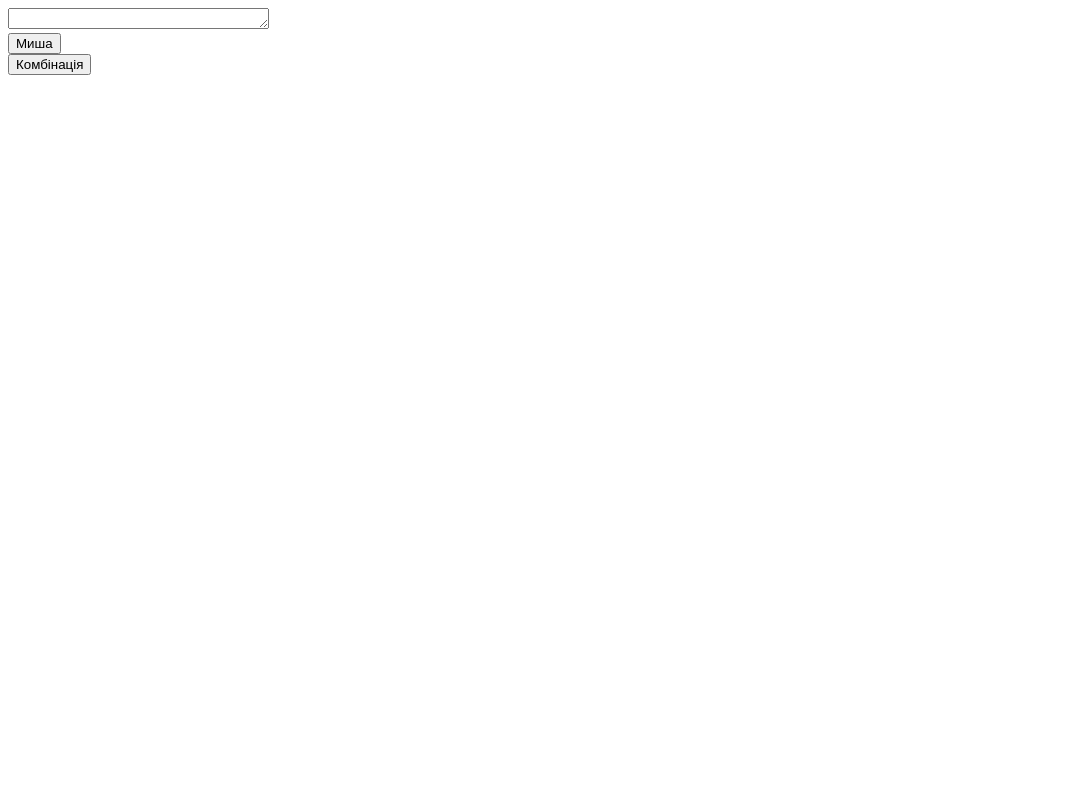
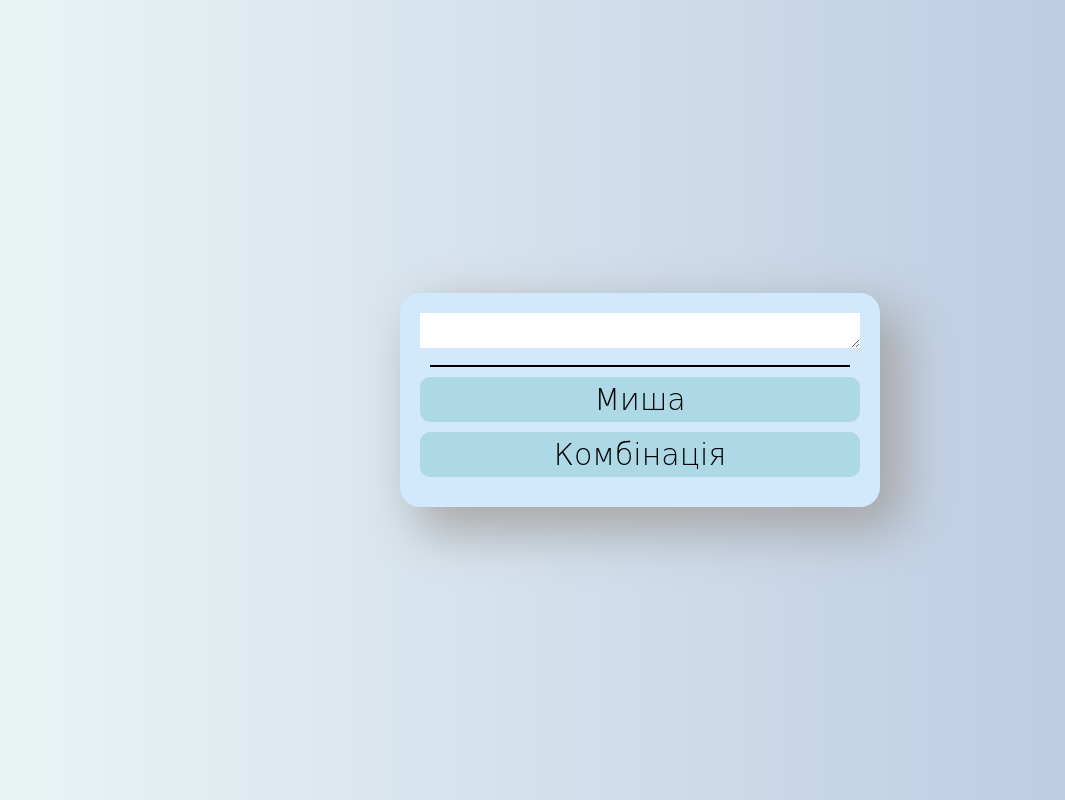
Before and after one commit to VladMishchuk/WebProgramming, a plain HTML site: page web/js/Lab10/Lab10.1/index.html in a window 1280 px wide. Shown: the whole page, without its empty margins (0-1065 px from the left). Drawn offline with Linux system fonts and the light colour scheme; a web font is replaced by a local one.

Commit message:
update lads 9-10 + style.css in enterprise(add shadow to logo)

```diff
--- a/web/js/Lab10/Lab10.1/index.html
+++ b/web/js/Lab10/Lab10.1/index.html
@@ -4,14 +4,16 @@
     <meta charset="UTF-8" />
     <meta http-equiv="X-UA-Compatible" content="IE=edge" />
     <meta name="viewport" content="width=device-width, initial-scale=1.0" />
+    <link rel="stylesheet" href="style.css">
     <title>Lab 10.1</title>
   </head>
   <body>
-    <textarea id="textarea" cols="30" rows="1"></textarea>
-    <br />
-    <button id="button">Миша</button>
-    <br>
-    <button id="rbutton">Комбінація</button>
-    <script src="./script.js"></script>
+    <main>
+      <textarea id="textarea" cols="30" rows="1"></textarea>
+      <hr />
+      <button id="mouse-btn">Миша</button>
+      <button id="combination-btn">Комбінація</button>
+      <script src="script.js"></script>
+    </main>
   </body>
 </html>
--- a/web/js/Lab10/Lab10.1/script.js
+++ b/web/js/Lab10/Lab10.1/script.js
@@ -1,24 +1,23 @@
-function button1() {
-  let button = document.getElementById("button");
-  let ta = document.getElementById("textarea");
+const textarea = document.getElementById("textarea"),
+  mouseBtn = document.getElementById("mouse-btn"),
+  combinationBtn = document.getElementById("combination-btn");
 
-  button.addEventListener("mousedown", (event) => {
+function mouseClick() {
+  mouseBtn.addEventListener("mousedown", (event) => {
     if (event.button === 0) {
-      ta.value = "ЛКМ";
+      textarea.value = "ЛКМ";
     } else if (event.button === 2) {
-      ta.value = "ПКМ";
+      textarea.value = "ПКМ";
     }
   });
 }
 
-function button2() {
-  let button = document.getElementById("rbutton");
-
-  button.addEventListener("mousedown", (event) => {
+function combinationClick() {
+  combinationBtn.addEventListener("mousedown", (event) => {
     if (event.altKey && event.ctrlKey && event.shiftKey && event.button === 0) {
       alert("Ви зробили вірно!");
     }
   });
 }
-button1();
-button2();
+mouseClick();
+combinationClick();
--- /dev/null
+++ b/web/js/Lab10/Lab10.1/style.css
@@ -0,0 +1,46 @@
+@import url("https://fonts.googleapis.com/css2?family=Phudu:wght@300&display=swap");
+* {
+  font-family: "Phudu", cursive;
+  font-weight: 300;
+  margin: 0;
+  padding: 0;
+  border: 0;
+  font-size: 30px;
+  box-sizing: border-box;
+}
+body {
+  height: 100vh;
+  display: flex;
+  justify-content: center;
+  align-items: center;
+  background: linear-gradient(
+    90deg,
+    hsla(186, 33%, 94%, 1) 0%,
+    hsla(216, 41%, 79%, 1) 100%
+  );
+}
+main {
+  width: 480px;
+  padding: 20px;
+  border-radius: 20px;
+  background-color: rgb(210, 232, 252);
+  box-shadow: 20px 20px 50px 5px rgba(168, 168, 168, 1);
+}
+hr {
+  border: 1px solid;
+  margin: 10px;
+}
+textarea {
+  max-width: 100%;
+}
+button {
+  border-radius: 10px;
+  display: block;
+  width: 100%;
+  margin-bottom: 10px;
+  padding: 5px;
+  background-color: hsl(195, 53%, 79%);
+}
+button:hover {
+  background-color: hsl(195, 73%, 61%);
+}
--- /dev/null
+++ b/web/js/Lab10/Lab10.2/style.css
@@ -0,0 +1,28 @@
+@import url('https://fonts.googleapis.com/css2?family=Phudu:wght@300&display=swap');
+*{
+    font-family: 'Phudu', cursive;
+    font-weight: 300;
+    margin: 0;
+    padding: 0;
+    border: 0;
+    font-size: 25px;
+    box-sizing: border-box;
+}
+body{
+    height: 100vh;
+    display: flex;
+    justify-content: center;
+    align-items: center;
+    background: linear-gradient(90deg, hsla(186, 33%, 94%, 1) 0%, hsla(216, 41%, 79%, 1) 100%);
+}
+main {
+    width: 480px;
+    padding: 20px;
+    border-radius: 20px;
+    background-color: rgb(210, 232, 252);
+    box-shadow: 20px 20px 50px 5px rgba(168,168,168,1);
+}
+hr {
+    border: 1px solid;
+    margin: 10px;
+}
```
Also changed, not shown: web/enterprise/style.css (+14 -2 lines), web/js/Lab10/Lab10.2/index.html (+12 -14 lines), web/js/Lab10/Lab10.2/script.js (+2 -11 lines).
